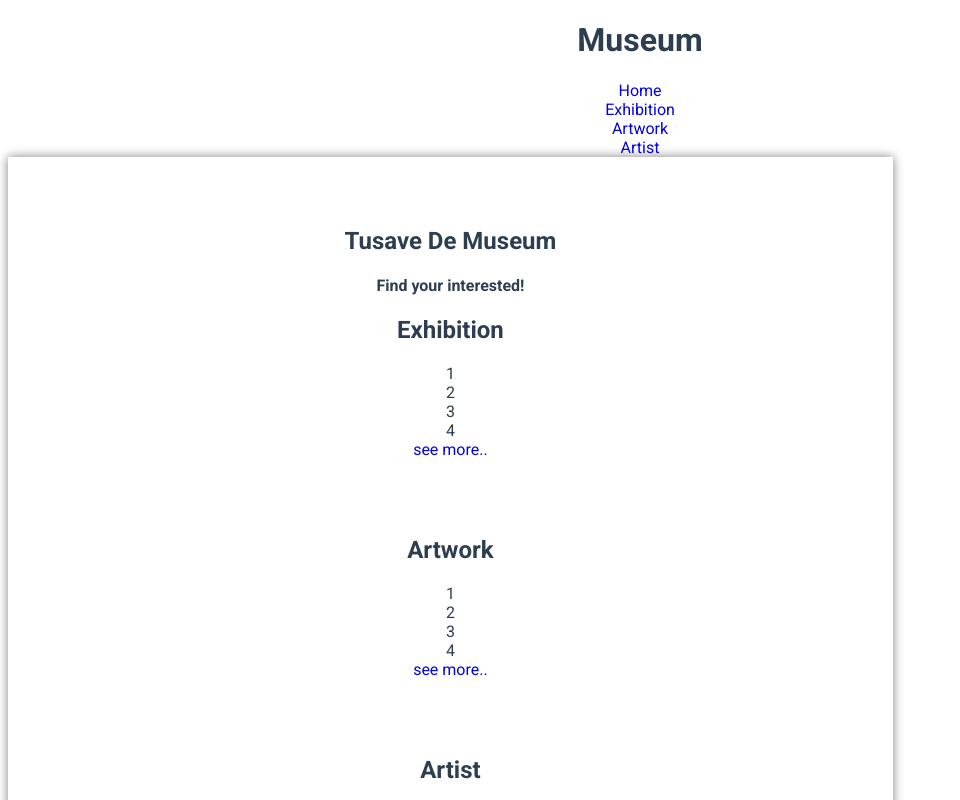
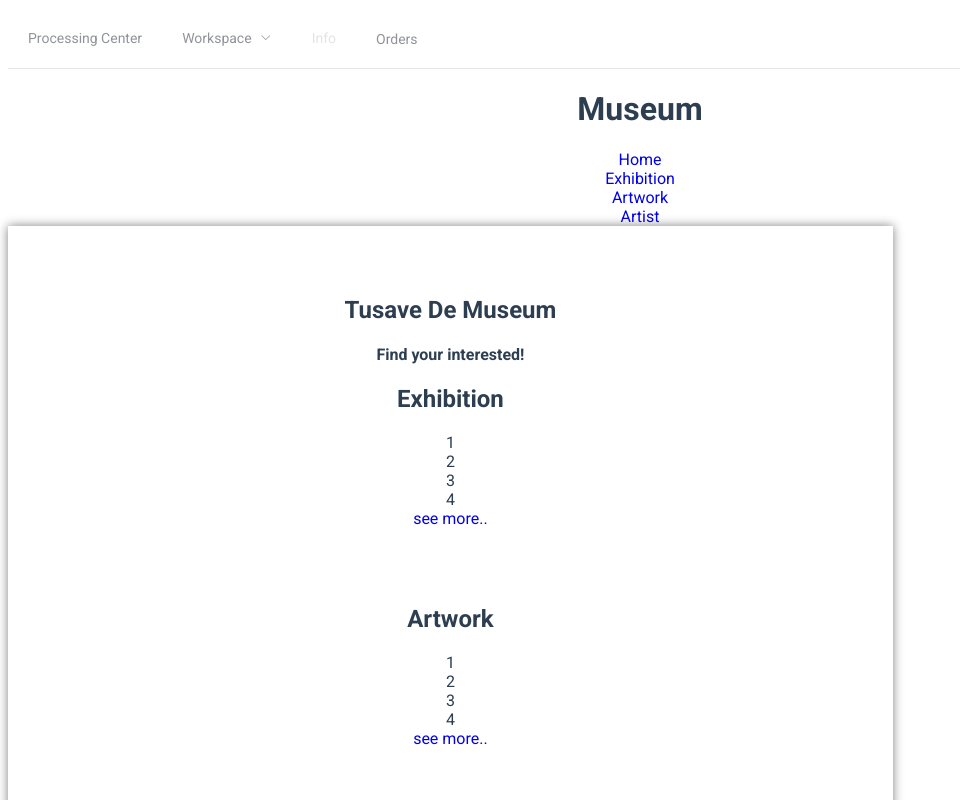
Before and after one commit to CPE-0644/art-museum-client, a Vue app: page / in a window 1280 px wide. Shown: the top 800 px of the page, without its empty margins (0-960 px from the left). Built offline with nearby package versions, Linux system fonts and the light colour scheme.

Commit message:
used element-ui

```diff
--- a/package.json
+++ b/package.json
@@ -14,6 +14,7 @@
   },
   "dependencies": {
     "axios": "^0.18.0",
+    "element-ui": "^2.4.8",
     "node-sass": "^4.9.3",
     "sass-loader": "^7.1.0",
     "vue": "^2.5.17",
--- a/public/index.html
+++ b/public/index.html
@@ -6,7 +6,7 @@
   <meta http-equiv="X-UA-Compatible" content="IE=edge">
   <meta name="viewport" content="width=device-width,initial-scale=1.0">
   <link rel="icon" href="<%= BASE_URL %>favicon.ico">
-  <link href='https://fonts.googleapis.com/css?family=Roboto:300,400,500,700|Material+Icons' rel="stylesheet">
+  <link href='https://fonts.googleapis.com/css?family=Roboto:300,400,500,700|Material+Icons' rel="stylesheet"><!-- import CSS -->
   <title>client</title>
 </head>
 
@@ -15,7 +15,6 @@
     <strong>We're sorry but client doesn't work properly without JavaScript enabled. Please enable it to continue.</strong>
   </noscript>
   <div id="app"></div>
-  <!-- built files will be auto injected -->
 </body>
 
 </html>
--- a/src/components/Header.vue
+++ b/src/components/Header.vue
@@ -1,6 +1,22 @@
 <template>
   <div>
-
+    <el-menu :default-active="activeIndex" class="el-menu-demo" mode="horizontal" @select="handleSelect">
+    <el-menu-item index="1">Processing Center</el-menu-item>
+    <el-submenu index="2">
+      <template slot="title">Workspace</template>
+      <el-menu-item index="2-1">item one</el-menu-item>
+      <el-menu-item index="2-2">item two</el-menu-item>
+      <el-menu-item index="2-3">item three</el-menu-item>
+      <el-submenu index="2-4">
+        <template slot="title">item four</template>
+        <el-menu-item index="2-4-1">item one</el-menu-item>
+        <el-menu-item index="2-4-2">item two</el-menu-item>
+        <el-menu-item index="2-4-3">item three</el-menu-item>
+      </el-submenu>
+    </el-submenu>
+    <el-menu-item index="3" disabled>Info</el-menu-item>
+    <el-menu-item index="4"><a href="https://www.ele.me" target="_blank">Orders</a></el-menu-item>
+  </el-menu>
     <h1>
       Museum
     </h1>
@@ -15,7 +31,7 @@
     </div>
     <div>
       <router-link to="/artists">Artist</router-link>
-</div>
+    </div>
   </div>
 </template>
 
--- a/src/main.js
+++ b/src/main.js
@@ -2,7 +2,11 @@ import Vue from 'vue';
 import App from '@/App.vue';
 import router from '@/router/index.js';
 
+import ElementUI from 'element-ui';
+import 'element-ui/lib/theme-chalk/index.css';
+
 Vue.config.productionTip = false;
+Vue.use(ElementUI);
 
 new Vue({
   router,
```
Also changed, not shown: 1 other file (tests, documents, lock files or other folders).
